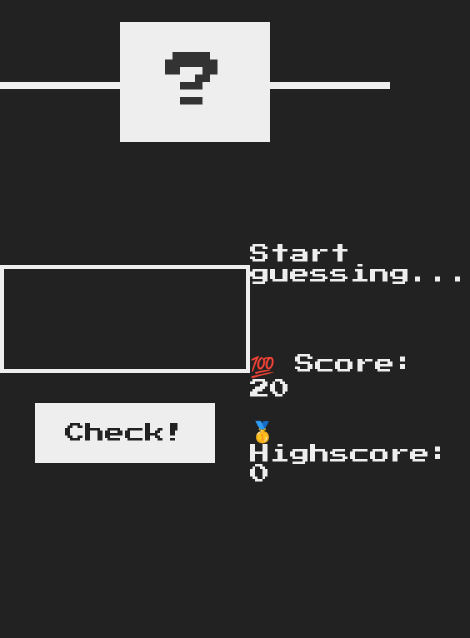
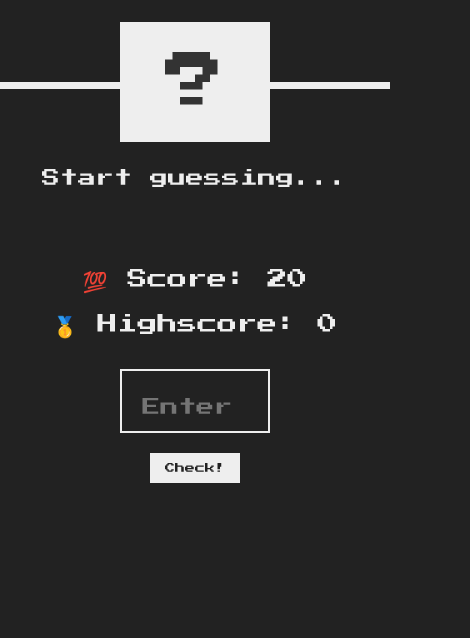
Before and after one commit to itssabhishek/Number-Guessing-Game, a plain HTML site: page index.html in a window 390 px wide. Shown: the part 206-844 px from the top of the page, 470 px wide, since content can reach past the window. Drawn offline with Linux system fonts and the light colour scheme.

Commit message:
Compatible with mobile device

```diff
--- a/index.html
+++ b/index.html
@@ -1,12 +1,15 @@
 <!DOCTYPE html>
 <html lang="en">
+
 <head>
   <meta charset="UTF-8" />
   <meta name="viewport" content="width=device-width, initial-scale=1.0" />
   <meta http-equiv="X-UA-Compatible" content="ie=edge" />
+
   <link rel="stylesheet" href="style.css" />
   <title>Guess My Number!</title>
 </head>
+
 <body>
   <header>
     <h1>Guess My Number!</h1>
@@ -16,7 +19,7 @@
   </header>
   <main>
     <section class="left">
-        <input type="number" class="guess" />
+      <input type="number" class="guess" placeholder="Enter" />
       <button class="btn check">Check!</button>
     </section>
     <section class="right">
@@ -29,4 +32,5 @@
   </main>
   <script src="script.js"></script>
 </body>
+
 </html>
--- a/style.css
+++ b/style.css
@@ -117,3 +117,62 @@ h1 {
 .label-score {
   margin-bottom: 2rem;
 }
+
+@media screen and (max-width: 700px) {
+  .btn {
+    font-size: 1rem;
+    padding: 1rem 1.5rem;
+  }
+
+  .again {
+    top: 1.5rem;
+    left: 1rem;
+  }
+
+  .between {
+    font-size: 1rem;
+    top: 2rem;
+    right: 1rem;
+  }
+
+  h1 {
+    font-size: 2rem;
+  }
+
+  .guess {
+    border: 2px solid #eee;
+
+    font-size: 3rem;
+    padding: 1.5rem;
+    width: 15rem;
+
+    margin-bottom: 2rem;
+  }
+
+  .right {
+    width: 100%;
+    font-size: 2rem;
+    text-align: center;
+    margin-bottom: 3rem;
+  }
+
+  .left {
+    width: 100%;
+  }
+
+  main {
+    padding: 1rem;
+    height: fit-content;
+    flex-direction: column-reverse;
+    margin-top: 70px;
+  }
+
+  .message {
+    height: 2rem;
+    font-size: large;
+  }
+
+  input::placeholder {
+    font-size: large;
+  }
+}
```
Lines whose indentation alone changed are shown as unchanged.
